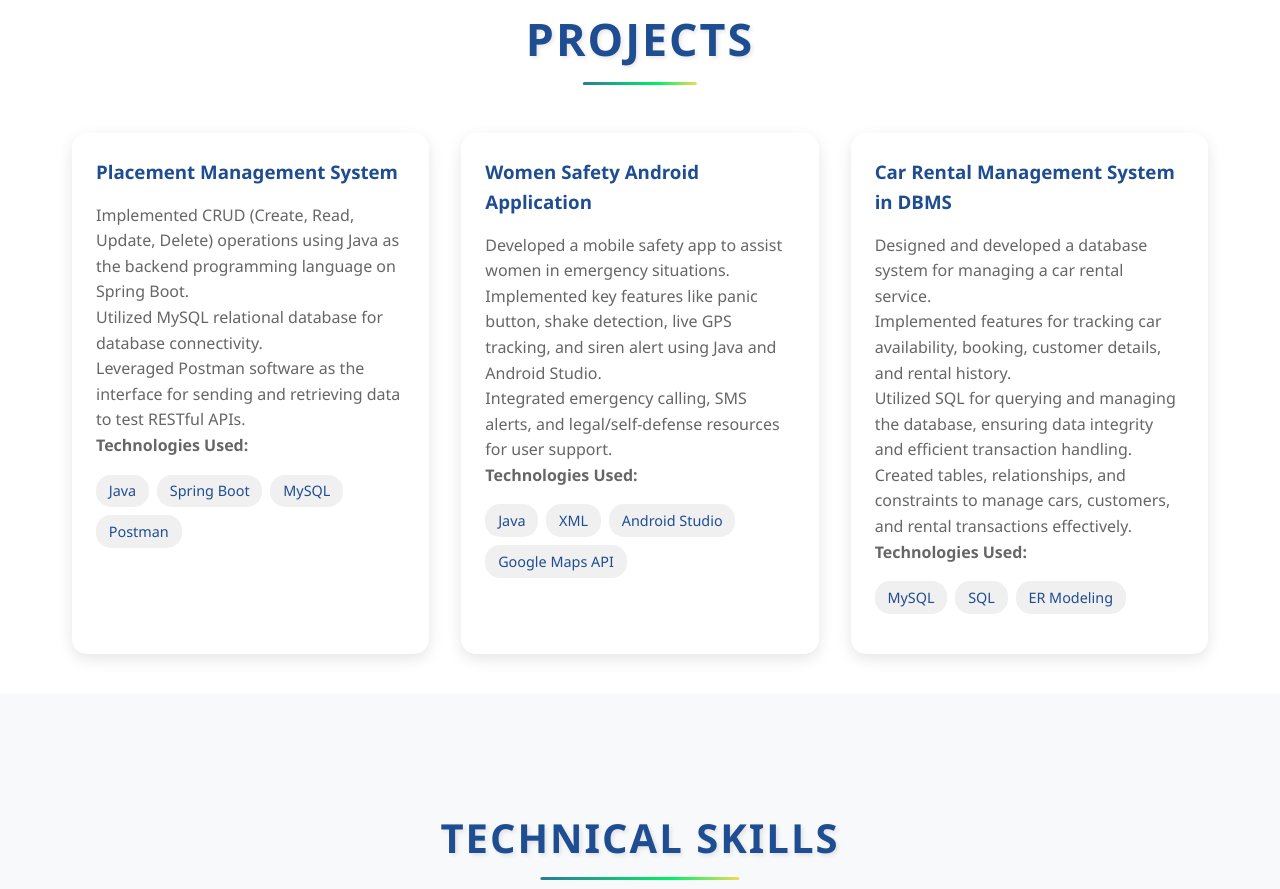
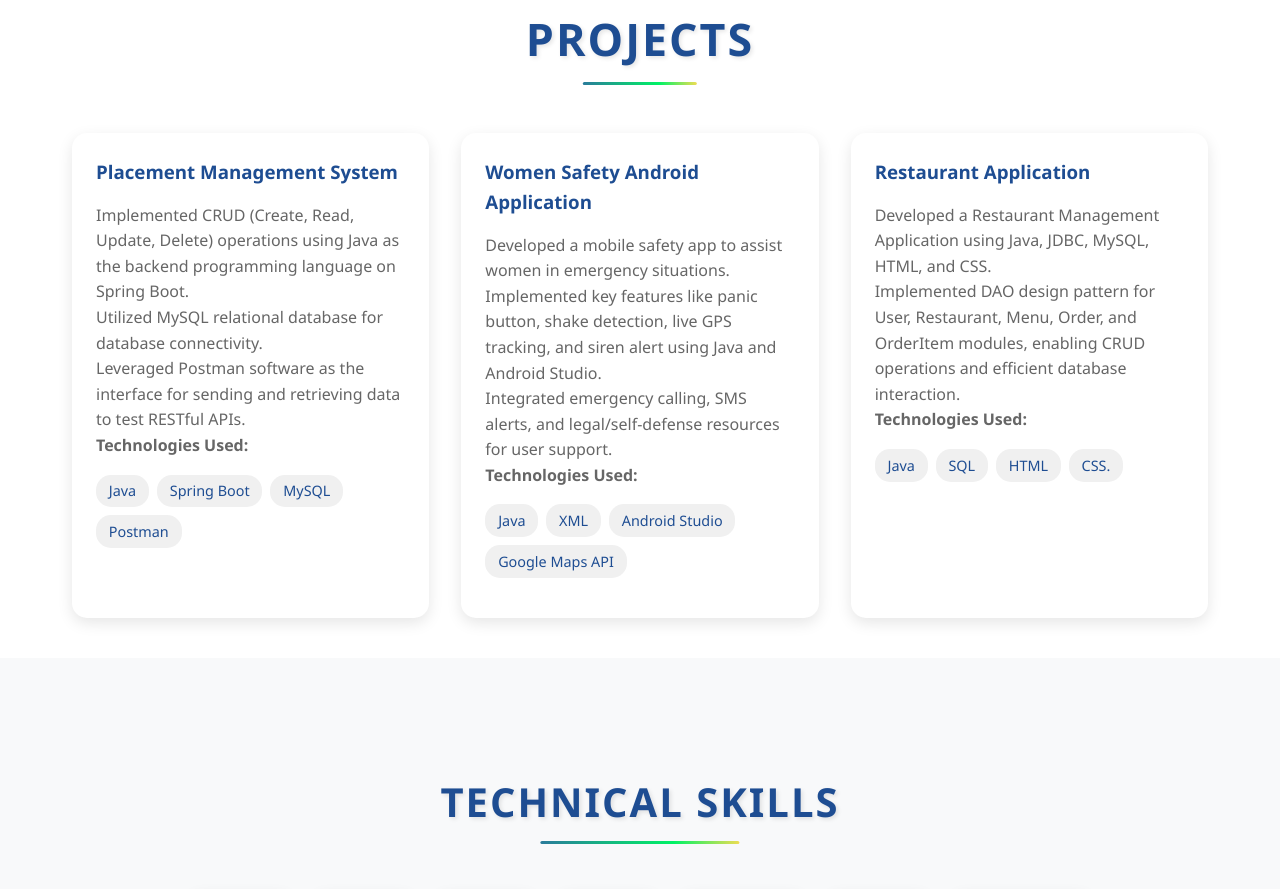
Before and after one commit to pradeepkumarhg2003/portfolio, a plain HTML site: page index.html in a window 1280 px wide. Shown: the part 827-1716 px from the top of the page. Drawn offline with Linux system fonts and the light colour scheme.

Commit message:
Update index.html

```diff
--- a/index.html
+++ b/index.html
@@ -86,16 +86,16 @@
                 <!-- Project 3: Car Rental Management System in DBMS -->
                 <div class="project-card">
                     <div class="project-content">
-                        <h3>Car Rental Management System in DBMS</h3>
-                        <p>Designed and developed a database system for managing a car rental service.<br>
-                        Implemented features for tracking car availability, booking, customer details, and rental history.<br>
-                        Utilized SQL for querying and managing the database, ensuring data integrity and efficient transaction handling.<br>
-                        Created tables, relationships, and constraints to manage cars, customers, and rental transactions effectively.<br>
+                        <h3>Restaurant Application</h3>
+                        <p>Developed a Restaurant Management Application using Java, JDBC, MySQL, HTML, and CSS.<br>
+                        Implemented DAO design pattern for User, Restaurant, Menu, Order, and OrderItem modules, enabling CRUD operations and efficient database interaction.<br>
                         <strong>Technologies Used:</strong> </p>
                         <div class="project-tech">
-                            <span>MySQL</span>
+                            <span>Java</span>
                             <span>SQL</span>
-                            <span>ER Modeling</span>
+
+                            <span>HTML</span>
+                            <span>CSS.</span>
                         </div>
                     </div>
                 </div>
```
